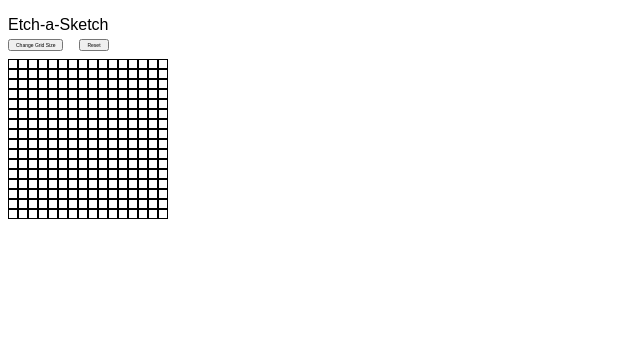
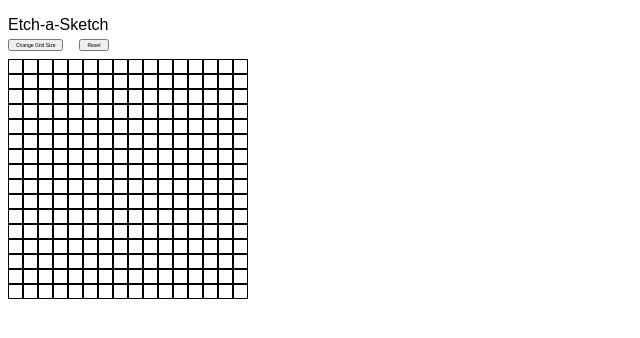
Before and after one commit to swayamsth/etch-a-sketch, a plain HTML site: page index.html in a window 1280 px wide. Shown: the whole page, without its empty margins (0-640 px from the left). Drawn offline with Linux system fonts and the light colour scheme.

Commit message:
Adjust gridSize depending on the user input

```diff
--- a/script.js
+++ b/script.js
@@ -1,5 +1,6 @@
 // Initialize grid
 const container = document.querySelector("#container");
+let maxGrid = 240;
 let gridSize = 16;
 let grid = gridSize * gridSize;
 
@@ -31,14 +32,12 @@ btn.addEventListener('click', () => {
     }
 })
 
+//Reset button
 const reset = document.querySelector(".reset");
 reset.addEventListener('click', () => {
     resetGrid();
     createGrid(grid);
     hover();
-
-    // hover state doesnst work add that shit
-    // add repeat block on css and shit so its gridSize by gridSize depending on the input
 })
 
 //Create Grid func
@@ -48,8 +47,8 @@ function createGrid(grid){
         grid.classList.add("grid");
         container.appendChild(grid);
     }
-    container.style.setProperty('grid-template-columns',`repeat(${Math.sqrt(grid)}, 10px)`);
-    container.style.setProperty('grid-template-rows',`repeat(${Math.sqrt(grid)}, 10px)`);
+    container.style.setProperty('grid-template-columns',`repeat(${Math.sqrt(grid)}, ${maxGrid/Math.sqrt(grid)}px)`);
+    container.style.setProperty('grid-template-rows',`repeat(${Math.sqrt(grid)}, ${maxGrid/Math.sqrt(grid)}px)`);
 }
 
 //Reset Grid func
--- a/style.css
+++ b/style.css
@@ -4,14 +4,13 @@ p{
 }
 
 #container{
-    max-width: 960px;
     display: grid;
     grid-template-columns: repeat(16,10px);
     grid-template-rows: repeat(16,10px);
 }
 
 .grid {
-    border: .25px solid;
+    border: .25px solid black;
 }
 
 .hover{
```
